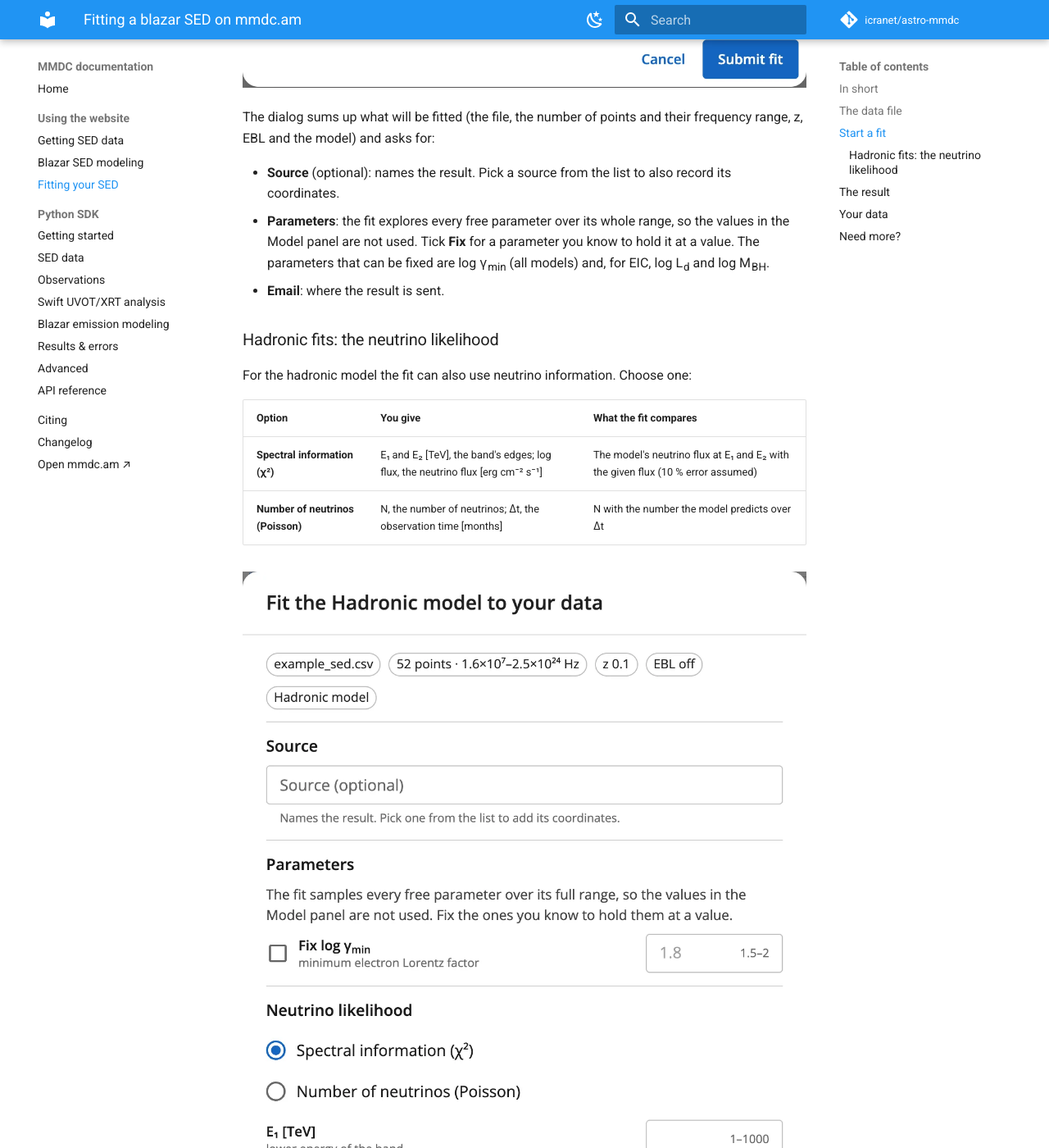
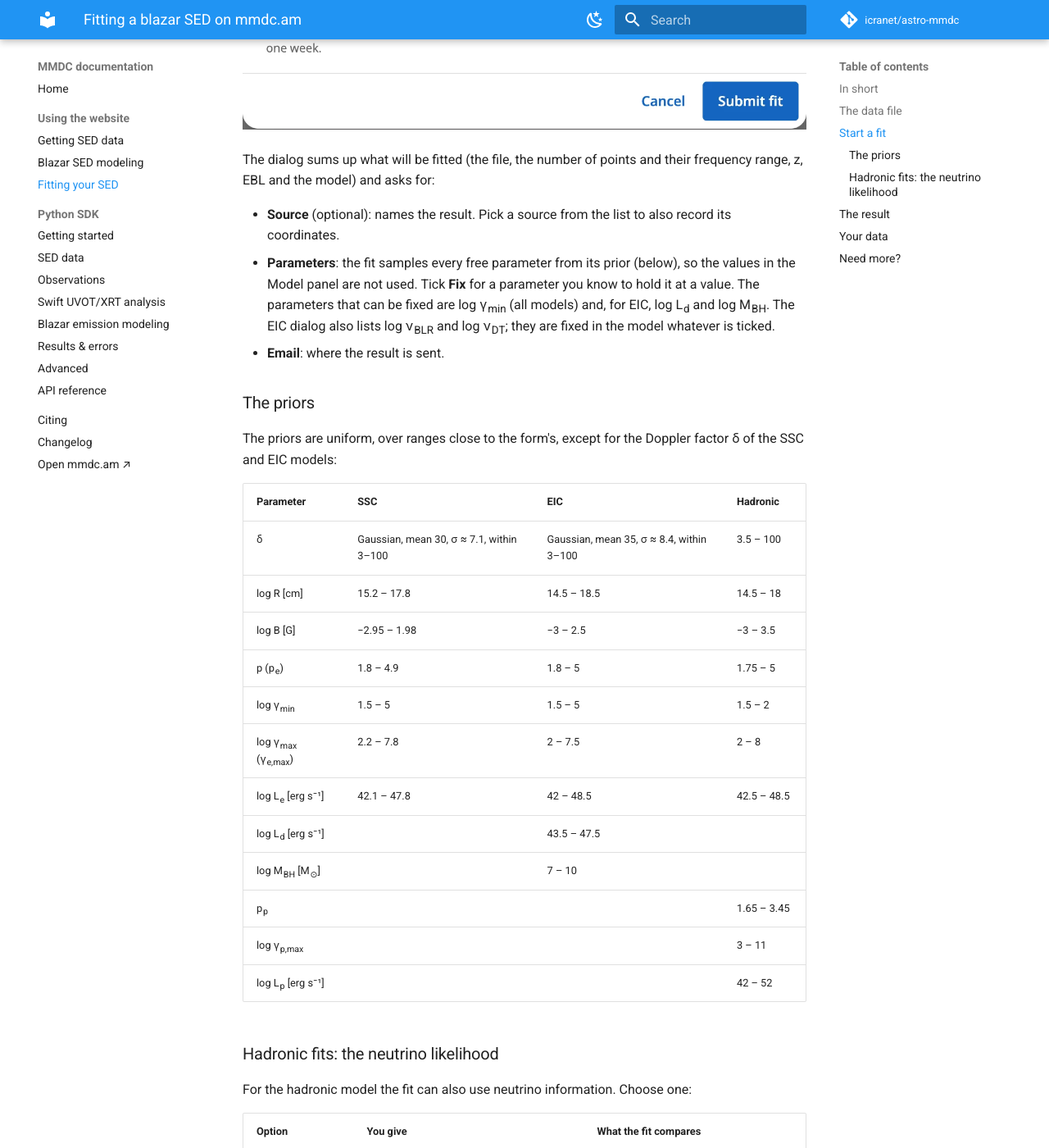
Before and after one commit to icranet/astro-mmdc, an MkDocs documentation site: the page built from docs/web/fitting.md, in a window 1280 px wide and 1400 px high, scrolled down 2171 px. Shown: the whole window at 82% size. Built offline with MkDocs 1.6.1 and Material for MkDocs 9.7.7, drawn with Linux system fonts in a browser that asks for light colours; comment, search, counter and statistics services are not loaded; some of the changed text lies outside the part shown.

Commit message:
Web guides: fit priors, 15 min runs, 15 days kept, EBL z range, review fixes

````diff
--- a/docs/web/fitting.md
+++ b/docs/web/fitting.md
@@ -17,7 +17,8 @@
 1. **Upload SED (CSV)** in the Data card and set the **Redshift z** (and **EBL absorption**).
 2. Choose the model: **SSC**, **EIC** or **Hadronic**.
 3. Press **Fit (email)…**, check the summary, fix any parameter you know, enter your email.
-4. Press **Submit fit**. A fit takes 0.5–2 hours; the email links to the result.
+4. Press **Submit fit**. A fit usually runs for a few minutes (at most 15), plus any wait in
+   the queue; the email links to the result.
 
 ## The data file
 
@@ -37,7 +38,8 @@
 2.4200e+23,2.0400e-11,3.9000e-12
 ```
 
-The column names must be exactly these, in lowercase; the file name must end in `.csv`. Once
+Exactly these three columns, in this order, with these names in lowercase; the file name must
+end in `.csv`. Once
 uploaded, the data appear on the plot and the Data card shows the number of points and the
 frequency range.
 
@@ -46,9 +48,10 @@
 - Rows with an empty or zero `flux_err` are dropped.
 - **Only the data above 10¹¹ Hz are fitted**: fitting lower frequencies makes the model
   converge very slowly. The points below are still drawn.
-- The SED should be from one period (quasi-simultaneous data). A file whose fluxes at similar
-  frequencies differ by more than a factor of 3 in several places is refused as too variable;
-  remove the outliers, or use averaged or binned data.
+- The SED should be from one period (quasi-simultaneous data). Between 10¹¹ and 10²⁸ Hz the
+  data are grouped in frequency bins 0.1 dex wide; if the fluxes differ by more than a factor
+  of 3 within a bin, in three or more bins, the file is refused as too variable. Remove the
+  outliers, or use averaged or binned data.
 
 ## Start a fit
 
@@ -62,11 +65,32 @@
 
 - **Source** (optional): names the result. Pick a source from the list to also record its
   coordinates.
-- **Parameters**: the fit explores every free parameter over its whole range, so the values
+- **Parameters**: the fit samples every free parameter from its prior (below), so the values
   in the Model panel are not used. Tick **Fix** for a parameter you know to hold it at a value.
   The parameters that can be fixed are log γ<sub>min</sub> (all models) and, for EIC, log
-  L<sub>d</sub> and log M<sub>BH</sub>.
+  L<sub>d</sub> and log M<sub>BH</sub>. The EIC dialog also lists log ν<sub>BLR</sub> and log
+  ν<sub>DT</sub>; they are fixed in the model whatever is ticked.
 - **Email**: where the result is sent.
+
+### The priors
+
+The priors are uniform, over ranges close to the form's, except for the Doppler factor δ of
+the SSC and EIC models:
+
+| Parameter | SSC | EIC | Hadronic |
+|---|---|---|---|
+| δ | Gaussian, mean 30, σ ≈ 7.1, within 3–100 | Gaussian, mean 35, σ ≈ 8.4, within 3–100 | 3.5 – 100 |
+| log R [cm] | 15.2 – 17.8 | 14.5 – 18.5 | 14.5 – 18 |
+| log B [G] | −2.95 – 1.98 | −3 – 2.5 | −3 – 3.5 |
+| p (p<sub>e</sub>) | 1.8 – 4.9 | 1.8 – 5 | 1.75 – 5 |
+| log γ<sub>min</sub> | 1.5 – 5 | 1.5 – 5 | 1.5 – 2 |
+| log γ<sub>max</sub> (γ<sub>e,max</sub>) | 2.2 – 7.8 | 2 – 7.5 | 2 – 8 |
+| log L<sub>e</sub> [erg s⁻¹] | 42.1 – 47.8 | 42 – 48.5 | 42.5 – 48.5 |
+| log L<sub>d</sub> [erg s⁻¹] | | 43.5 – 47.5 | |
+| log M<sub>BH</sub> [M<sub>⊙</sub>] | | 7 – 10 | |
+| p<sub>p</sub> | | | 1.65 – 3.45 |
+| log γ<sub>p,max</sub> | | | 3 – 11 |
+| log L<sub>p</sub> [erg s⁻¹] | | | 42 – 52 |
 
 ### Hadronic fits: the neutrino likelihood
 
@@ -74,15 +98,16 @@
 
 | Option | You give | What the fit compares |
 |---|---|---|
-| **Spectral information (χ²)** | E₁ and E₂ [TeV], the band's edges; log flux, the neutrino flux [erg cm⁻² s⁻¹] | The model's neutrino flux at E₁ and E₂ with the given flux (10 % error assumed) |
-| **Number of neutrinos (Poisson)** | N, the number of neutrinos; Δt, the observation time [months] | N with the number the model predicts over Δt |
+| **Spectral information (χ²)** | E₁ [TeV] (1–1000) and E₂ [TeV] (100–10000), the band's edges; log flux, the neutrino flux [erg cm⁻² s⁻¹] (−16 to −9) | The model's neutrino flux at E₁ and E₂ with the given flux (10 % error assumed) |
+| **Number of neutrinos (Poisson)** | N, the number of neutrinos (1–100); Δt, the observation time [months] (1–120) | N with the number the model predicts over Δt (its neutrino spectrum folded with the IceCube effective area) |
 
 [![The fit dialog for the hadronic model](img/tm-fit-hadronic.webp#only-light)](img/tm-fit-hadronic.webp)
 [![The fit dialog for the hadronic model](img/tm-fit-hadronic-dark.webp#only-dark)](img/tm-fit-hadronic-dark.webp)
 
 ## The result
 
-You receive an email when the fit starts and another when it is ready. The second one has a
+You receive an email when the fit starts (and, if it has to wait, one with its place in the
+queue), and another when it is ready. If the fit fails, an email tells you. The last one has a
 **View Results** link that opens the fit on mmdc.am, with:
 
 - the plot of your data, the **best fit** and the posterior samples;
@@ -91,14 +116,14 @@
 - three downloads: **Corner plot** (the posterior distributions, PDF), **Parameters** (the
   best-fit parameters, CSV) and **Model** (the best-fit SED, CSV).
 
-If you already have several fits queued or running, a new one is refused until one of them
-finishes.
+You can have up to five fits queued or running at a time; a sixth is refused until one of
+them finishes.
 
 ## Your data
 
 Uploaded data are used only to perform the fit you asked for. The data and the results are
-kept for at least one week so you can open and download the results, then deleted
-automatically (within 15 days).
+deleted automatically 15 days after the fit is submitted; until then the **View Results** link
+works. The email address you give is also added to the MMDC updates list.
 
 ## Need more?
 
````
Also changed, not shown: docs/web/modeling.md (+9 -4 lines), docs/web/sed-data.md (+4 -3 lines).
